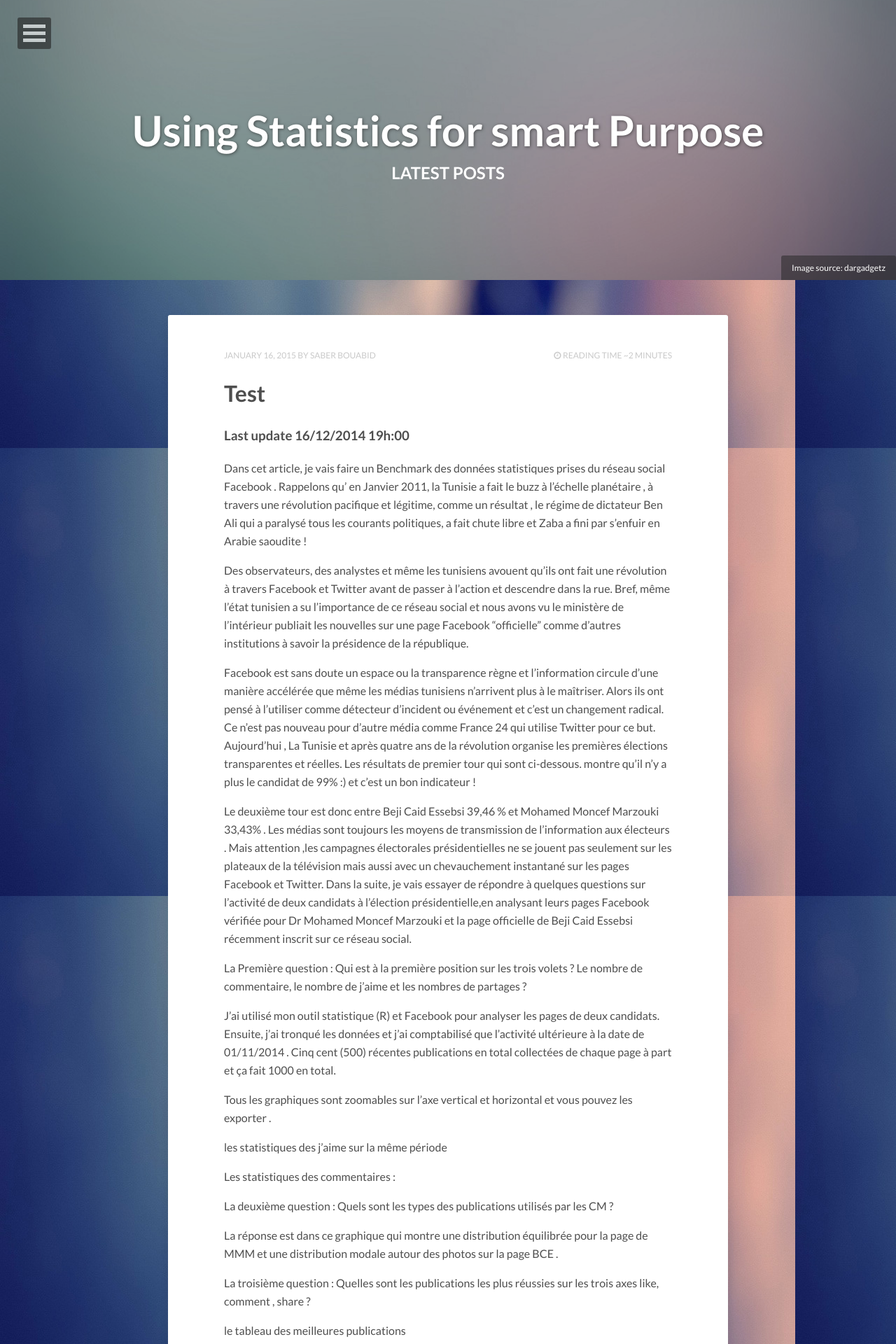
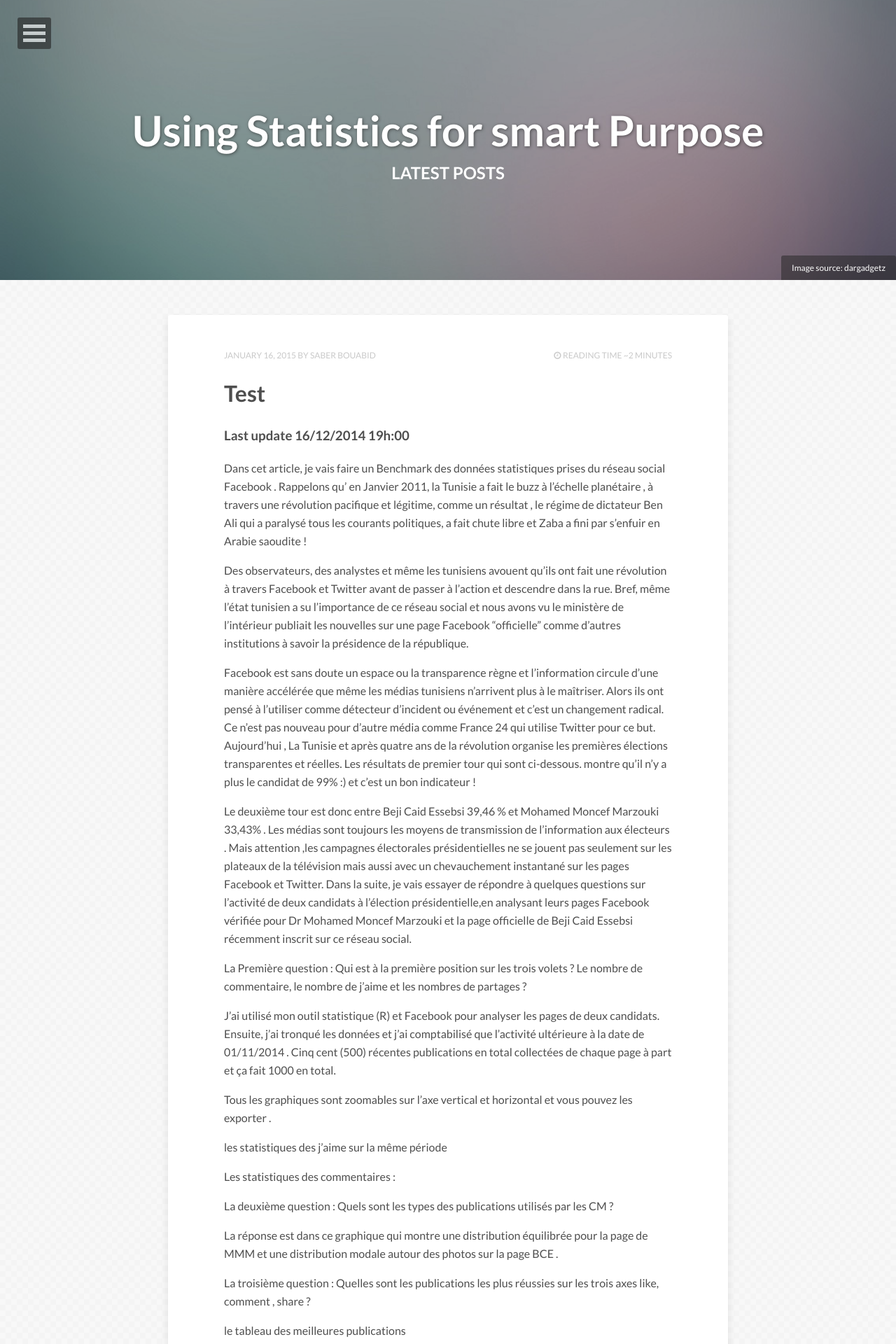
Before and after one commit to saberbouabid/WEBS, a Jekyll site: the page built from index.html, in a window 1280 px wide. Shown: the top 1920 px of the page at 70% size. Built offline with Jekyll 4.4.1, drawn with Linux system fonts in a browser that asks for light colours; nearby versions of some CDN libraries; the list of posts is cut into pages by our own code.

Commit message:
Update _config.yml

```diff
--- a/_config.yml
+++ b/_config.yml
@@ -27,7 +27,7 @@ owner:
   google_plus:    +yourid
 
 # Background image to be tiled on all pages
-background: abstract-12.jpg
+background: ps_neutral.png
 
 # Analytics and webmaster tools stuff goes here
 google_analytics:
```
